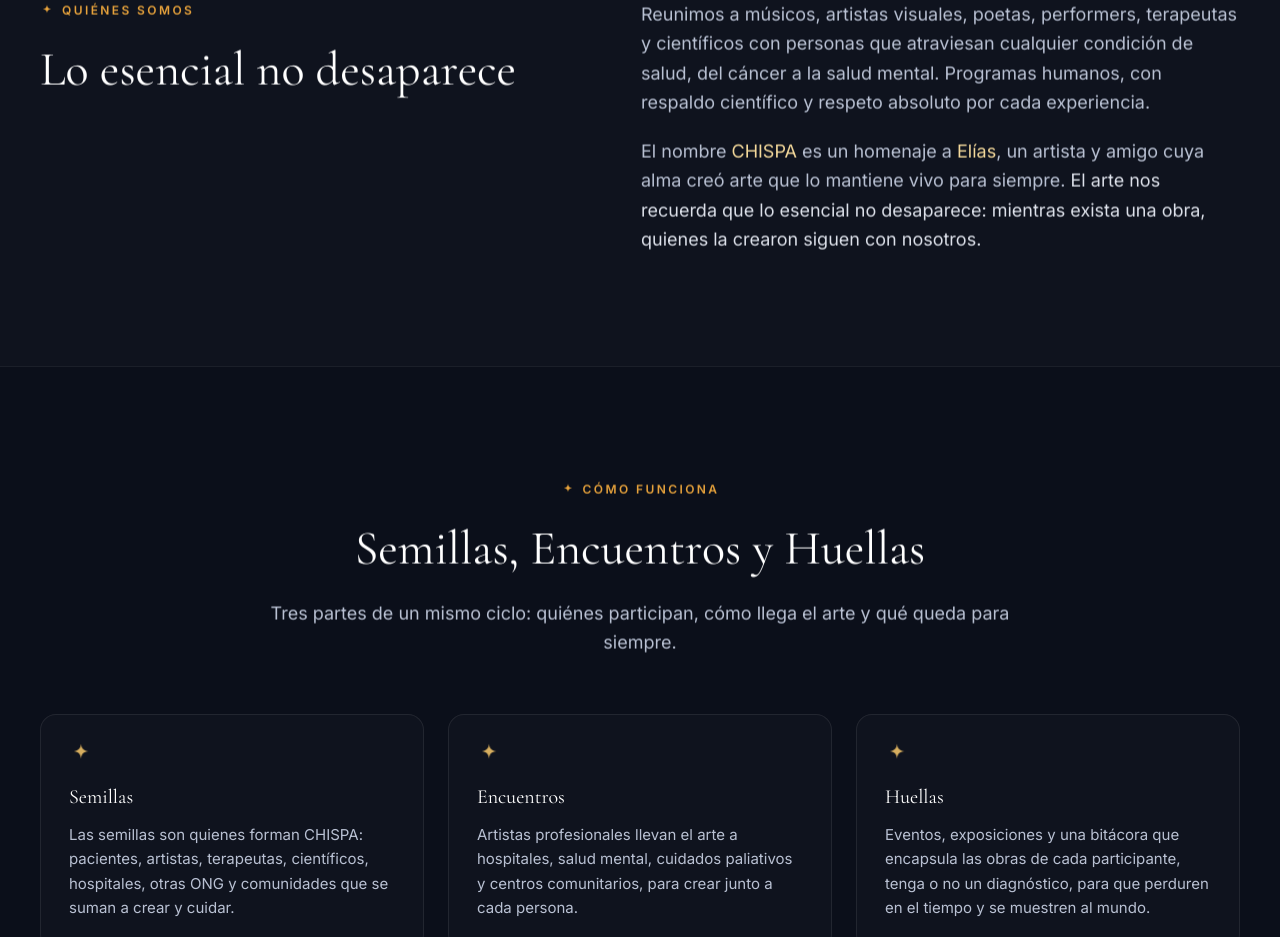
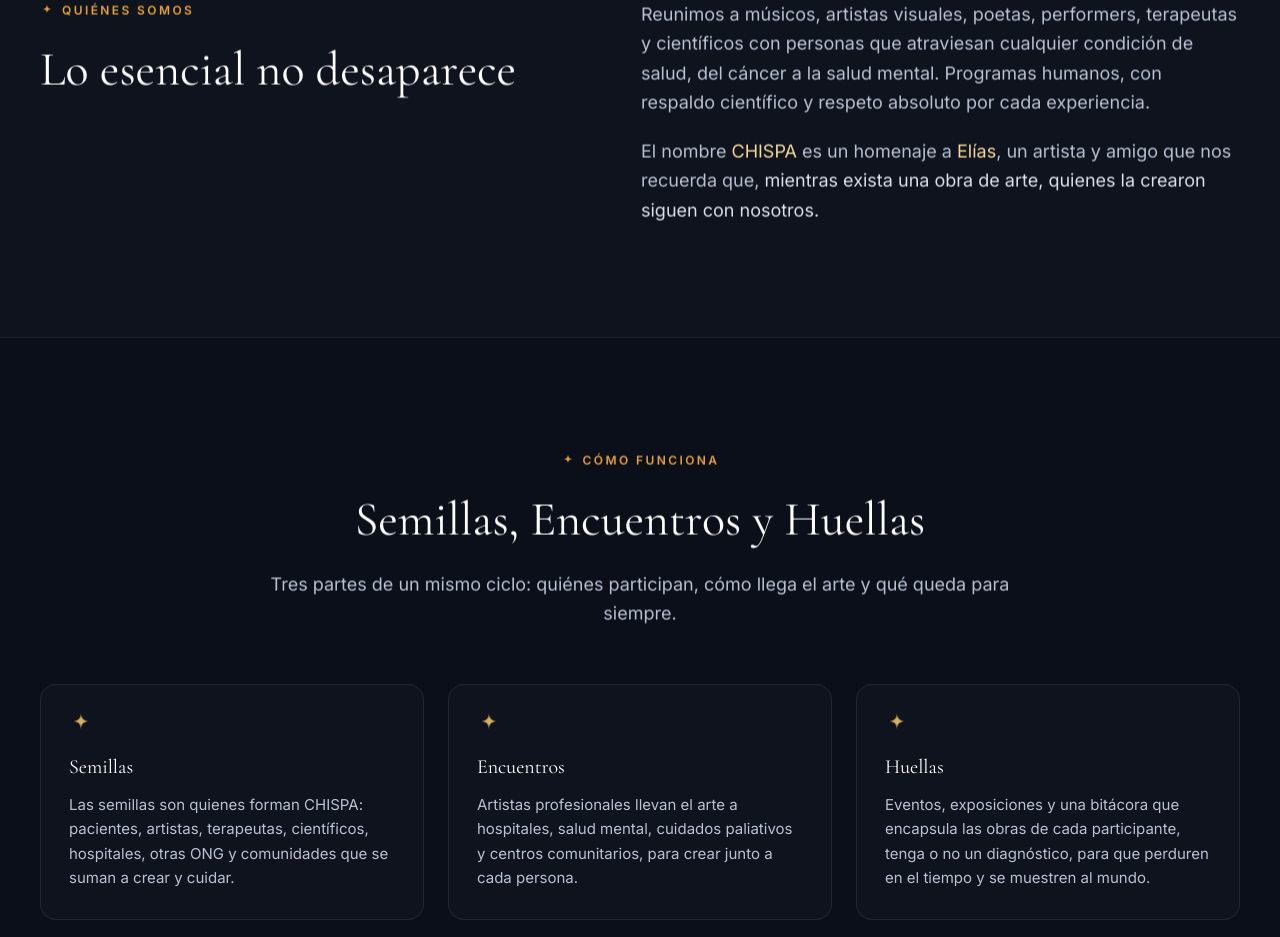
Before and after one commit to giovannabvt-hub/SaltusWorks, a Next.js app: page /chispa in a window 1280 px wide. Shown: the part 1298-2235 px from the top of the page. Built offline with nearby package versions, Linux system fonts and the light colour scheme.

Commit message:
CHISPA: shorter, more concrete Elías tribute line
Co-Authored-By: Claude Opus 4.8 <noreply@anthropic.com>
Claude-Session: https://claude.ai/code/session_01PBRSKfBJdXJnk4faV5sVmq

```diff
--- a/app/chispa/page.tsx
+++ b/app/chispa/page.tsx
@@ -90,11 +90,10 @@ export default function ChispaPage() {
                   <>
                     El nombre <span className="text-glow-200">CHISPA</span> es un
                     homenaje a <span className="text-glow-200">Elías</span>, un
-                    artista y amigo cuya alma creó arte que lo mantiene vivo para
-                    siempre.{" "}
+                    artista y amigo que nos recuerda que,{" "}
                     <span className="text-night-100">
-                      El arte nos recuerda que lo esencial no desaparece: mientras
-                      exista una obra, quienes la crearon siguen con nosotros.
+                      mientras exista una obra de arte, quienes la crearon siguen
+                      con nosotros.
                     </span>
                   </>
                 }
@@ -103,10 +102,10 @@ export default function ChispaPage() {
                     The name <span className="text-glow-200">CHISPA</span>{" "}
                     (spark) is a tribute to{" "}
                     <span className="text-glow-200">Elías</span>, an artist and
-                    friend whose soul created art that keeps him alive forever.{" "}
+                    friend who reminds us that,{" "}
                     <span className="text-night-100">
-                      Art reminds us that what is essential never disappears: as
-                      long as a work exists, those who made it are still with us.
+                      as long as a work of art exists, those who created it are
+                      still with us.
                     </span>
                   </>
                 }
```
